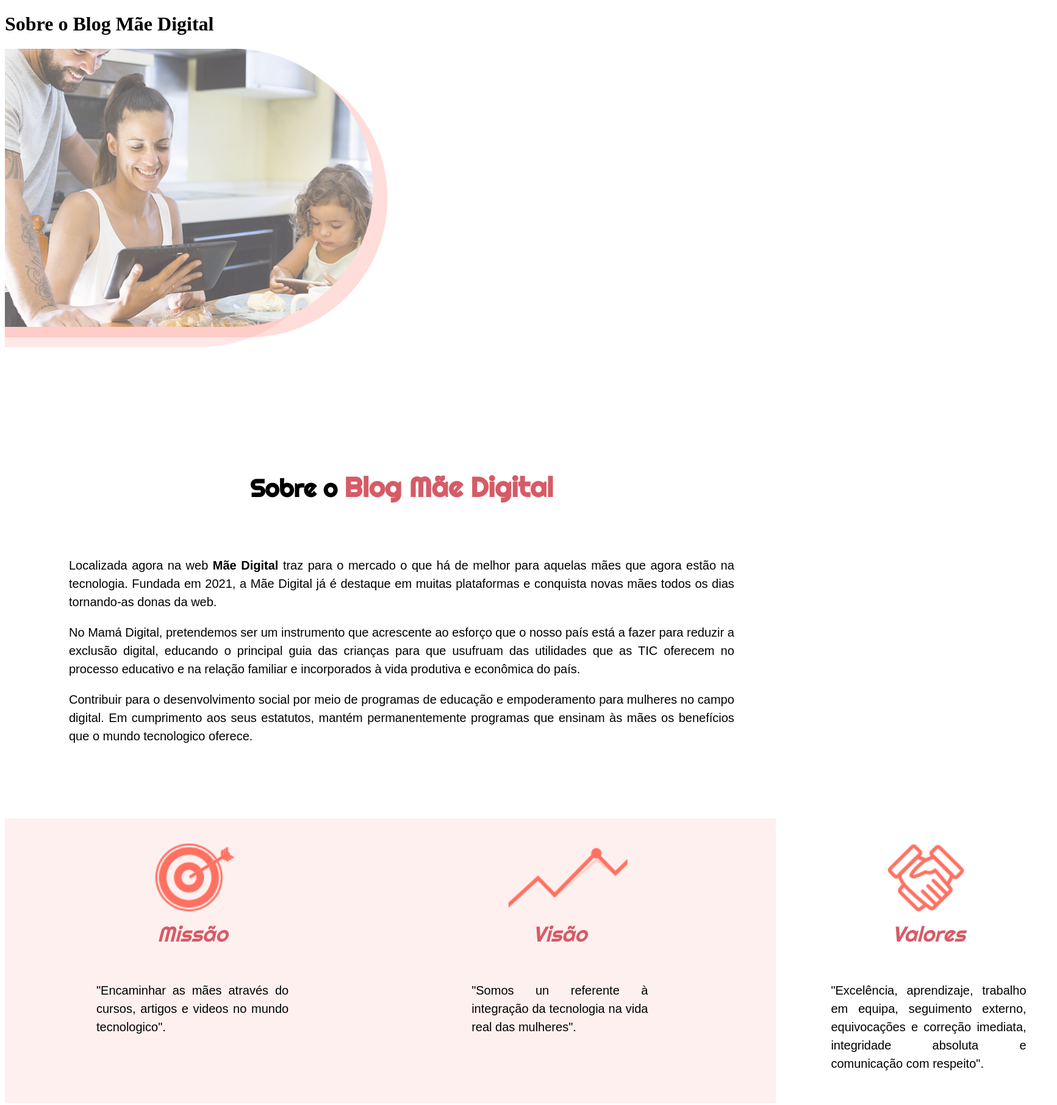
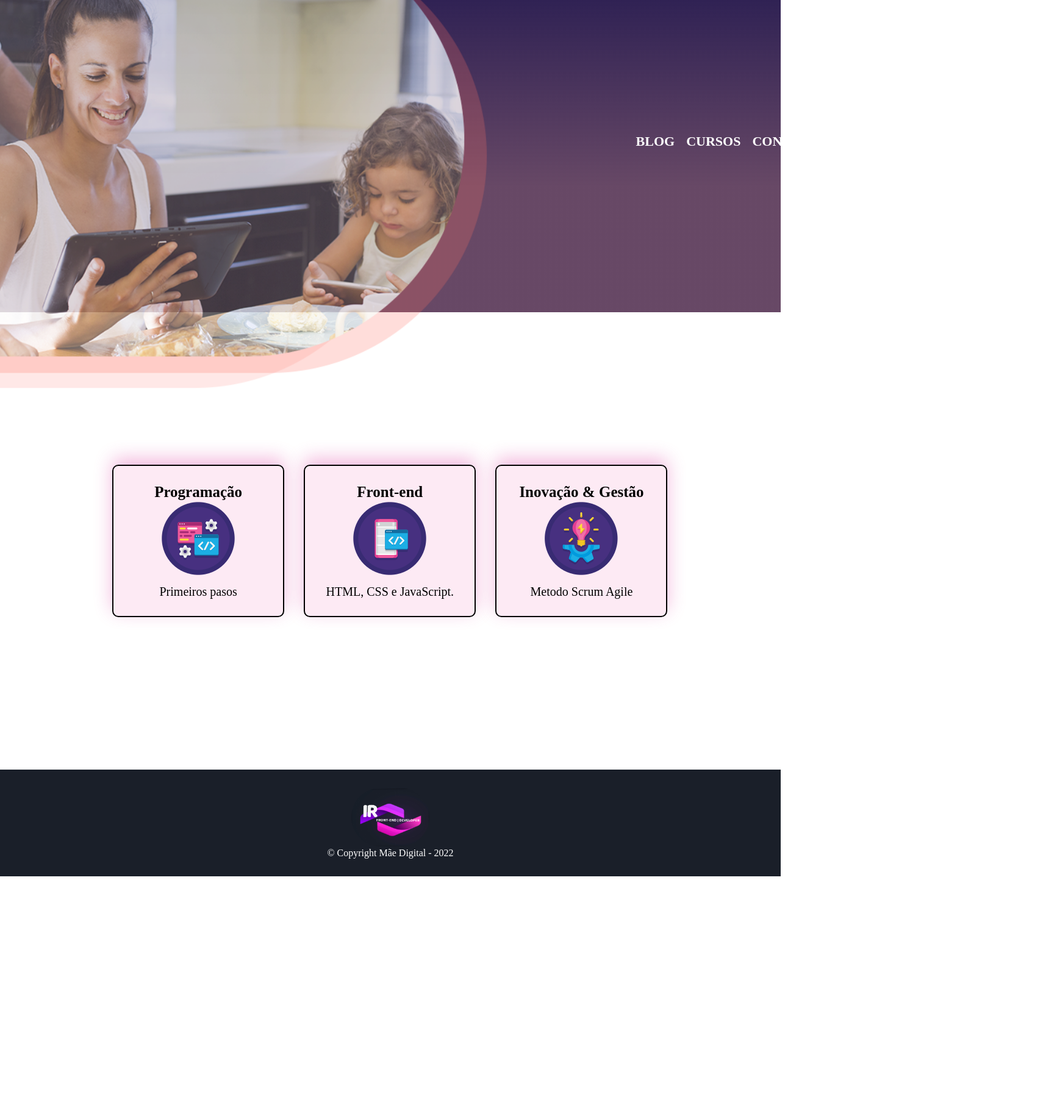
Before and after one commit to isbeli/HTML5-e-CSS3-parte-1, a plain HTML site: page index.html in a window 1280 px wide. Shown: the top 1812 px of the page at 61% size, 1733 px wide, since content can reach past the window. After the commit the page ends 1437 px from the top, so only its background shows below. Drawn offline with Linux system fonts and the light colour scheme.

Commit message:
chore [style] Modifying screens

```diff
--- a/assets/css/cursos.css
+++ b/assets/css/cursos.css
@@ -3,19 +3,25 @@
 }
 header{
     background-repeat: no-repeat;
-    background: #1a1f29;
+    background: rgb(69,31,67);
+background: linear-gradient(0deg, rgba(69,31,67,0.8155637254901961) 40%, rgba(48,34,84,1) 100%);
     backdrop-filter: blur(5px);
     padding: 20px 0;
 
 }
+#banner {
+    width: 50%;
+    opacity: 0.8;
 
-img#img_logo {
-    width: 330px;
-    background: rgba(7, 179, 202, 0);
-    border-radius: 16px;
-    backdrop-filter: blur(1px);
-    -webkit-backdrop-filter: blur(5px);
 }
+
+
+#banner {
+    margin: -20px -187px;
+    width: 70%;
+    transform: scale(1.5);
+}
+
 
 .nabvar {
     width: 940px;
@@ -25,8 +31,8 @@ img#img_logo {
 
 nav {
     position: absolute;
-    top: 120px;
-    right: 0;
+    top: 201px;
+    right: -231px;
 }
 
 nav li {
@@ -94,7 +100,7 @@ nav a:hover{
 
 main{
     width: 940px;
-    margin: 0 auto;
+    margin: 200px auto;
 }
 
 form{
--- a/assets/css/style.css
+++ b/assets/css/style.css
@@ -8,6 +8,51 @@ body{
     width: 50%;
     opacity: 0.8;
 
+}
+
+
+header{
+    background-repeat: no-repeat;
+    background: rgb(69,31,67);
+    background: linear-gradient(0deg, rgba(69,31,67,0.8155637254901961) 40%, rgba(48,34,84,1) 100%);
+    padding: 20px 0;
+
+}
+
+#banner {
+    margin: -20px -187px;
+    width: 70%;
+    transform: scale(1.5);
+}
+
+.nabvar {
+    width: 940px;
+    position: relative;
+    margin: 0 auto;
+}
+
+nav {
+    position: absolute;
+    top: 201px;
+    right: -231px;
+}
+
+nav li {
+    display: inline;
+    margin: 0 0 0 15px;
+}
+
+nav a {
+    text-transform: uppercase;
+    color: #ffffff;
+    font-weight: bold;
+    font-size: 22px;
+    text-decoration: none;
+}
+
+nav a:hover{
+    color: #ee128ffb;
+    text-decoration: underline;
 }
 
 /* **************Sobre nós****************** */
@@ -39,23 +84,34 @@ body{
 }
 
 
+
 /* *************Principios***************** */
 
 #principios{
     display: flex;
-    background-color: #fee8e6a1;
+    background-color: #fee8e663;
 }
+
 
 .valores{
     flex-direction: row;
     margin: 50px 100px 0px 100px;
 }
 
+
 .img_valores{
     justify-content: center;
     margin-bottom: -35px;
     margin-left: 135px;
     transform: scale(1.5);
+}
+
+.img_valores:hover{
+    background:  rgba(69, 31, 67, 0.673);
+    border-radius: 20px;
+    -webkit-transform:scale(1.3);transform:scale(1.3)
+
+
 }
 
 .valores p > em {
@@ -85,9 +141,8 @@ body{
     text-align: justify;
     font-family: sans-serif;
     line-height: 1.5;
-    margin: 50px;
+    margin: 80px;
 }
-
 
 #objetivos h3{
     color: #d65b66;
@@ -123,6 +178,10 @@ body{
     text-align: justify;
     font-family: sans-serif;
     line-height: 1.5;
+}
+
+ul {
+    margin: 40px;
 }
 
 li.itens {
@@ -164,6 +223,6 @@ div#compromisso {
 .img_compromisso {
     width: 50%;
     border-radius: 48px;
-    box-shadow: 10px 10px 10px 10px #d65b659a;
-
+    box-shadow: 0px 10px 5px 10px #d65b659a;
+    margin: 20px 20px 20px 50px;
 }
--- a/index.html
+++ b/index.html
@@ -3,86 +3,55 @@
     <head>
         <meta charset="UTF-8">
         <meta http-equiv="X-UA-Compatible" content="IE=edge">
-        <meta name="viewport" content="width=device-width, initial-scale=1.0">
-        <title>Blog Mãe Digital</title>
-        <link rel="stylesheet" href="./assets/css/style.css">
+        <meta name="viewport" content="width=Prod, initial-scale=1.0">
+        <title>Productos - Mãe Digital</title>
         <link rel="preconnect" href="https://fonts.googleapis.com">
         <link rel="preconnect" href="https://fonts.gstatic.com" crossorigin>
         <link href="https://fonts.googleapis.com/css2?family=Righteous&display=swap" rel="stylesheet">
+
+        <link rel="stylesheet" href="/assets/css/reset.css">
+        <link rel="stylesheet" href="/assets/css/cursos.css">
     </head>
     <body>
+        <header>
+            <div class="nabvar">
+                <img id="banner" src="./assets/img/banner.png" alt="">
 
-        <!--  /* ****************** Header ***************** */ -->
-            <header>
-                <h1>Sobre o <strong> Blog Mãe Digital</strong></h1>
-            </header>
-            <img id="banner" src="./assets/img/banner.png" alt="">
-
-            <!-- /* **************Sobre nós****************** */ -->
-            <div id="principal" class="contenido">
-                <h2>Sobre o <strong> Blog Mãe Digital</strong></h2>
-
-                <p>Localizada agora na web <strong>Mãe Digital</strong> traz para o mercado o que há de melhor para aquelas mães que agora estão
-                na tecnologia. Fundada em 2021, a Mãe Digital já é destaque em muitas plataformas e conquista novas mães todos os dias tornando-as donas da web.</p>
-
-                <p>No Mamá Digital, pretendemos ser um instrumento que acrescente ao esforço que o nosso país está a fazer para reduzir a exclusão digital, educando o principal guia das crianças para que usufruam das utilidades que as TIC oferecem no
-                processo educativo e na relação familiar e incorporados à vida produtiva e econômica do país.</p>
-
-                <p> Contribuir para o desenvolvimento social por meio de programas de educação e empoderamento para mulheres no campo digital. Em cumprimento aos seus
-                estatutos, mantém permanentemente programas que ensinam às mães os benefícios que o mundo tecnologico oferece.</p>
+                <nav>
+                    <ul>
+                        <li><a href="blog.html">Blog</a></li>
+                        <li><a href="cursos.html">Cursos</a></li>
+                        <li><a href="contato.html">Contato</a></li>
+                    </ul>
+                </nav>
             </div>
 
-            <!-- /* *************Principios**************** */ -->
-            <div id="principios">
-                <div class="valores">
-                    <img class="img_valores" src="./assets/img/missao.png" alt="missao">
-                    <p>
-                        <em>Missão</em>
-                    </p>
-                    <p>
-                        "Encaminhar as mães através do cursos, artigos e videos no mundo tecnologico".
-                    </p>
-                </div>
+        </header>
 
-                <div class="valores">
-                    <img class="img_valores" src="./assets/img/visao.png" alt="visao">
-                    <p>
-                        <em>Visão</em>
-                    </p>
-                    <p>
-                        "Somos un referente à integração da tecnologia na vida real das mulheres".
-                    </p>
-                </div>
-                <div class="valores">
-                    <img class="img_valores" src="./assets/img/valores.png" alt="valores">
-                    <p>
-                        <em>Valores</em>
-                    </p>
-                    <p>
-                        "Excelência, aprendizaje, trabalho em equipa, seguimento externo, equivocações e correção imediata, integridade absoluta e comunicação com respeito".
+        <main>
+            <ul class="cursos">
+                <li>
+                    <h2>Programação</h2>
+                    <img src="/assets/img/programacao-2.png" alt="">
+                    <p class="cursos_descricao">Primeiros pasos</p>
+                </li>
+                <li>
+                    <h2>Front-end</h2>
+                    <img src="/assets/img/frontend-1.png" alt="">
+                    <p class="cursos_descricao">HTML, CSS e JavaScript.</p>
+                </li>
+                <li>
+                    <h2>Inovação & Gestão</h2>
+                    <img src="/assets/img/inovacao-3.png" alt="">
+                    <p class="cursos_descricao">Metodo Scrum Agile</p>
+                </li>
+            </ul>
+        </main>
 
-                    </p>
-                </div>
-            </div>
+        <footer>
+            <img src="/assets/img/logo-1.png" alt="">
+            <p class="copyright">&copy; Copyright Mãe Digital - 2022</p>
+        </footer>
 
-
-        <!--  /* *************Objetivos**************** */ -->
-        <div id="objetivos">
-            <h3>Objetivos</h3>
-            <h4>Objetivo Geral</h4>
-            <p>Promover e fomentar a <strong>Cultura Digital Tecnológica em mulheres venezuelanas</strong>, mães de família, por meio de uma série de ações de formação especializada, <strong>para reduzir a "Filha Digital</strong>".</p>
-
-            <h5>Objetivos Particulares</h5>
-                <ul>
-                    <li class="itens"><strong>Desenvolver melhores habilidades</strong> para que as mães tenham maior acesso aos processos de comunicação digital.</li>
-                    <li class="itens"><strong>Promover espaços de convívio social</strong> com familiares e amigos, trabalho, comércio, banca eletrónica, sempre sob parâmetros de segurança online.</li>
-                    <li class="itens"><strong>Crie oportunidades para a geração de projetos</strong> produtivos para sua vida doméstica e profissional.</li>
-                </ul>
-        </div>
-        <div id="compromisso">
-            <img class="img_compromisso" src="./assets/img/mãe-compromisso.jpg" alt="compromisso">
-            <p><em>"Na Mãe Digital temos o COMPROMISSO</em> de incentivar as mulheres a usar a tecnologia com responsabilidade, orientando-as de forma simples, a compreender e participar da Era Digital".</p>
-
-        </div>
     </body>
 </html>
```
Also changed, not shown: blog.html (added, +99 -0 lines), cursos.html (deleted, +0 -53 lines), assets/img/logo.png (added).
